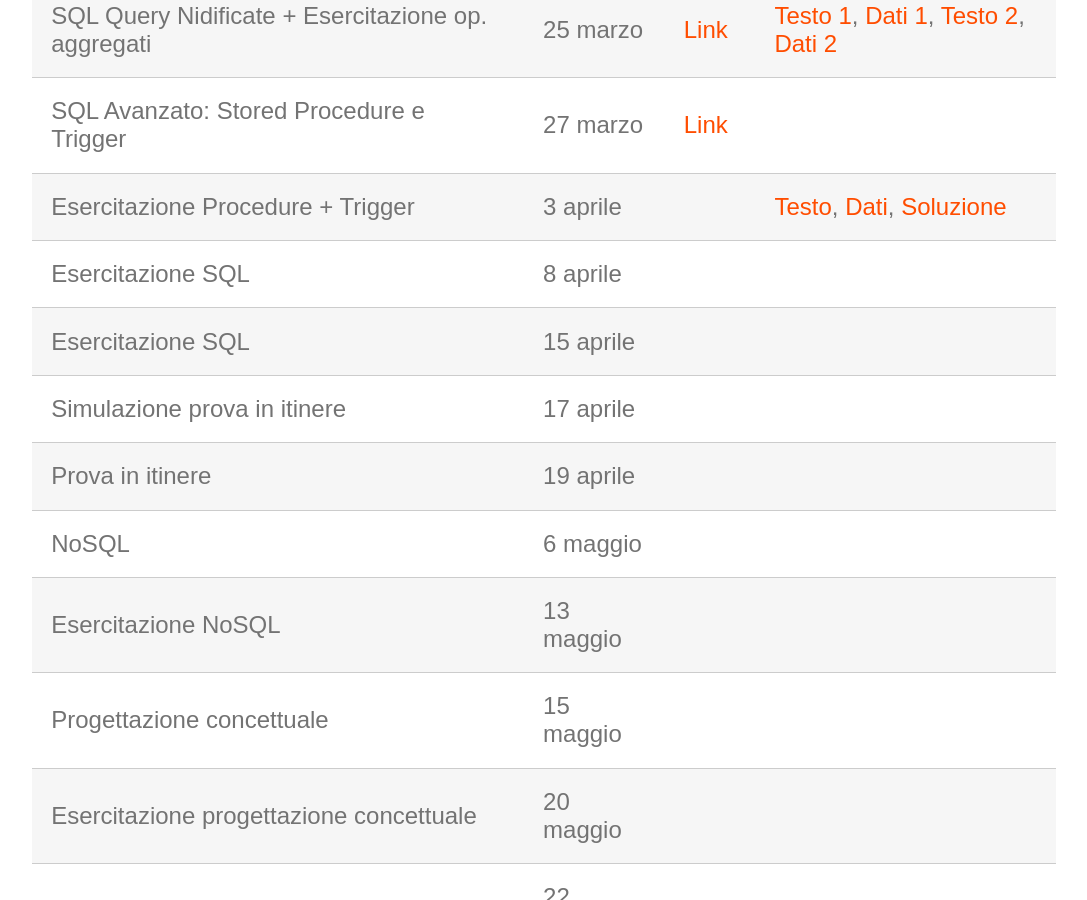
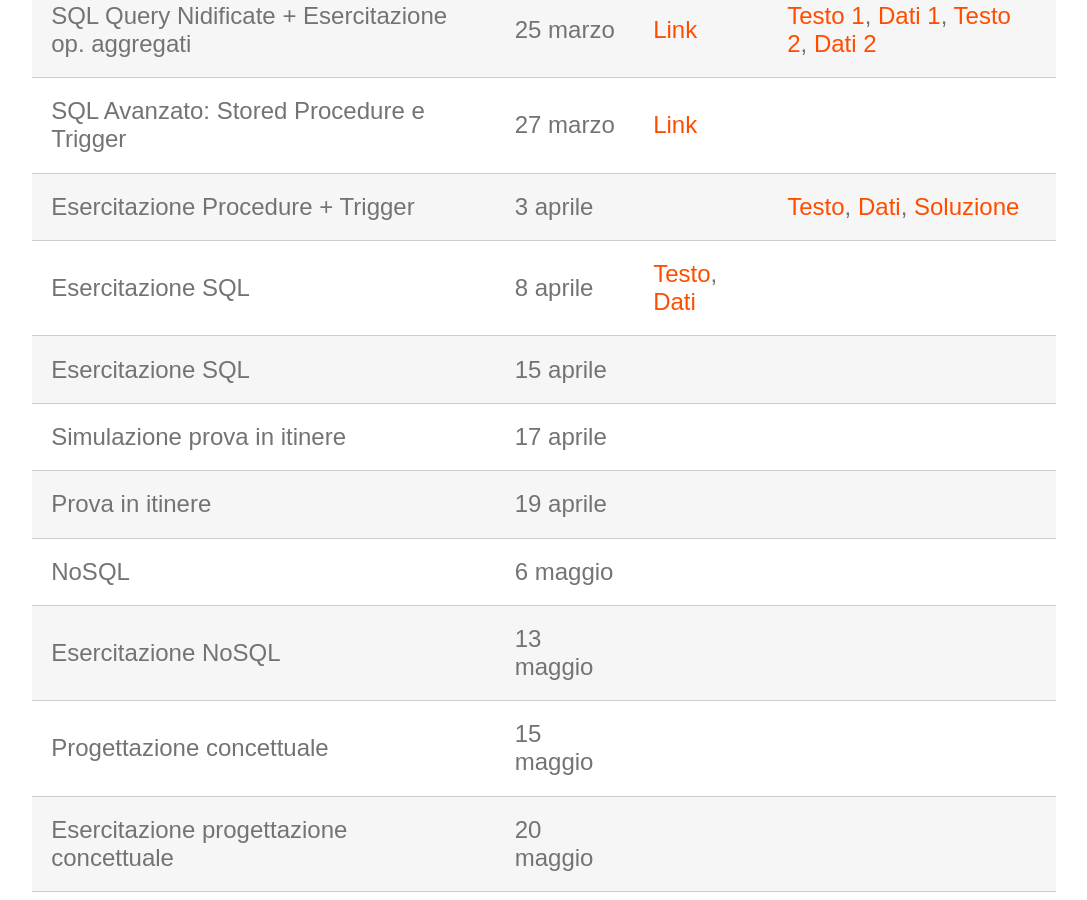
Before and after one commit to perceivelab/db-fo-24, a Jekyll site: the page built from index.md, in a window 1280 px wide and 900 px high, scrolled down 1326 px. Shown: the whole window, without its empty margins (96-1183 px from the left). Built offline with Jekyll 4.4.1, drawn with Linux system fonts in a browser that asks for light colours.

Commit message:
Update index.md

```diff
--- a/index.md
+++ b/index.md
@@ -32,7 +32,7 @@ Il programma delle lezioni è provvisorio e può subire variazioni.
 | SQL Query Nidificate + Esercitazione op. aggregati                 | 25 marzo | [Link](https://studentiunict-my.sharepoint.com/:b:/g/personal/simone_palazzo_unict_it/ETv1_9U9leNOksuhrsYS56cBS0BCQu1jQs_xBF4mXHjSMw?e=E5mlLH) | [Testo 1](https://studentiunict-my.sharepoint.com/:b:/g/personal/simone_palazzo_unict_it/EUrxvtV7OD9DpPe4pyPmycQBr2ra_yRSI6IjXXxRj3OIfg?e=tsUH3y), [Dati 1](https://studentiunict-my.sharepoint.com/:u:/g/personal/simone_palazzo_unict_it/EUCEAz5B6VtNu-SAgjfAUDwBBaUokLz7n8cOJ02TsH1lIw?e=oGu6i0), [Testo 2](https://studentiunict-my.sharepoint.com/:b:/g/personal/simone_palazzo_unict_it/EXFGQEFcr45Fm4tQHHGp3noBfhZxoKJNA4uVZ2zUWziGxw?e=xhRl6d), [Dati 2](https://studentiunict-my.sharepoint.com/:u:/g/personal/simone_palazzo_unict_it/EcUAVpPBtqJFmdT_IDBnd6sBrExy5h4u-yeotg5T6djeeQ?e=DmuT5y)
 | SQL Avanzato: Stored Procedure e Trigger                  | 27 marzo | [Link](https://studentiunict-my.sharepoint.com/:b:/g/personal/simone_palazzo_unict_it/EdGNxaaSNh1HpFRABd_JRU0Bd8wW8iHI_oltyGDBSzazag?e=zAY4A3) |
 | Esercitazione Procedure + Trigger                   | 3 aprile | | [Testo](https://studentiunict-my.sharepoint.com/:w:/g/personal/simone_palazzo_unict_it/EXD2m7U3ZMdHnRxcb1rLWyQBOxei-O9cA70l2KJrv4Ihew?e=xv7UlW), [Dati](https://studentiunict-my.sharepoint.com/:u:/g/personal/simone_palazzo_unict_it/ESJvqIgGYrxMn7Hya53-7CIBw-OPnccc1OiRu8edaCXsog?e=yBVTwe), [Soluzione](https://studentiunict-my.sharepoint.com/:u:/g/personal/simone_palazzo_unict_it/Ea_gZ9NGjb1PiWtbJTfPgNQBkxv_B4kaP5r6-OY4QOWuGw?e=pkGH67) |
-| Esercitazione SQL                     | 8 aprile |
+| Esercitazione SQL                     | 8 aprile | [Testo](https://studentiunict-my.sharepoint.com/:b:/g/personal/simone_palazzo_unict_it/EZxKnmkkLUFGo6C1GRyS_LYBLQgzXOxtQzmZTYL2gYP64A?e=ylGh3E), [Dati](https://studentiunict-my.sharepoint.com/:u:/g/personal/simone_palazzo_unict_it/EcyXwD6f8DtGvqvrwu1NFhsB_ed0864mACs9pDAjKFIZ4Q?e=axHjhY) |
 | Esercitazione SQL                         | 15 aprile |
 | Simulazione prova in itinere                         | 17 aprile |
 | Prova in itinere                          | 19 aprile |
```
